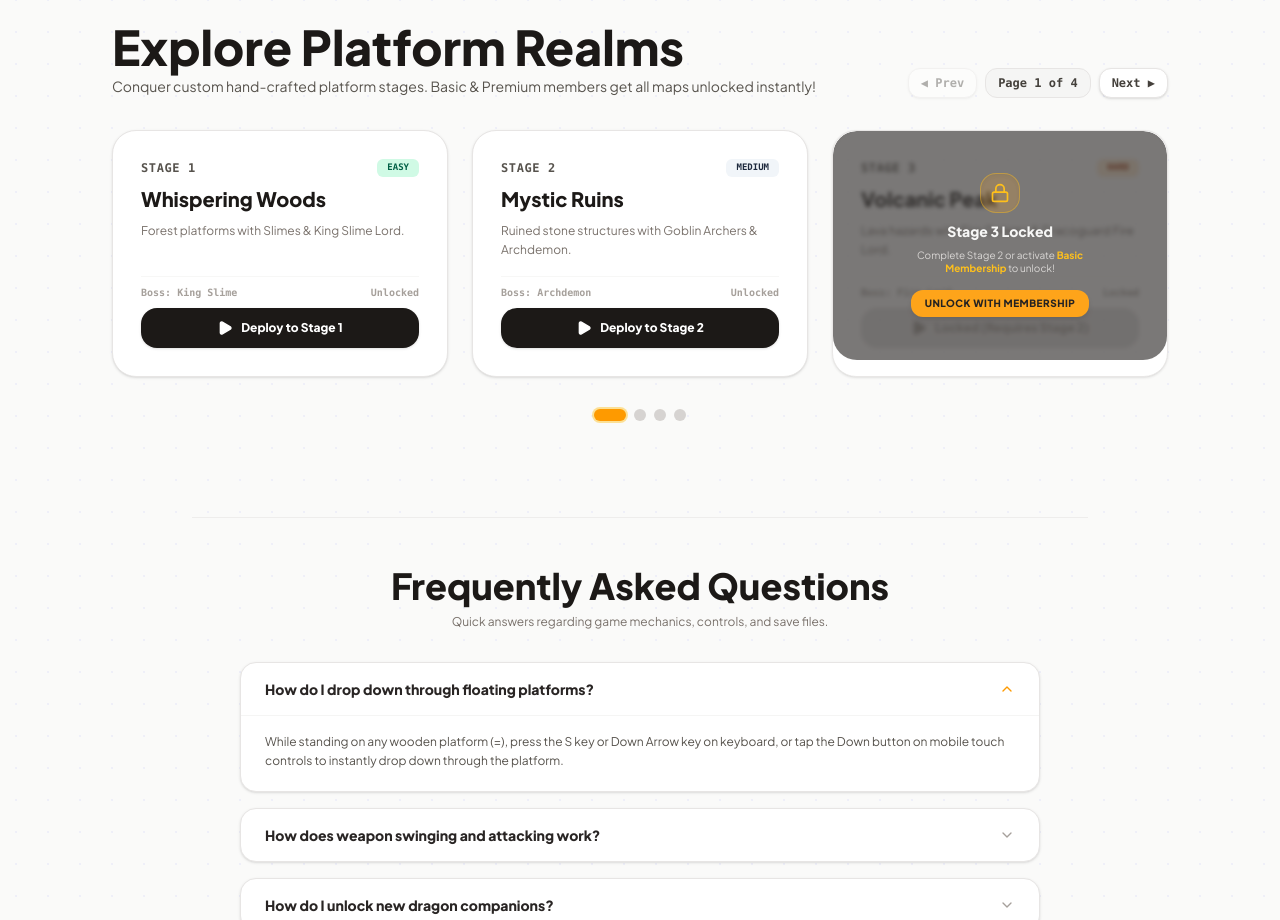
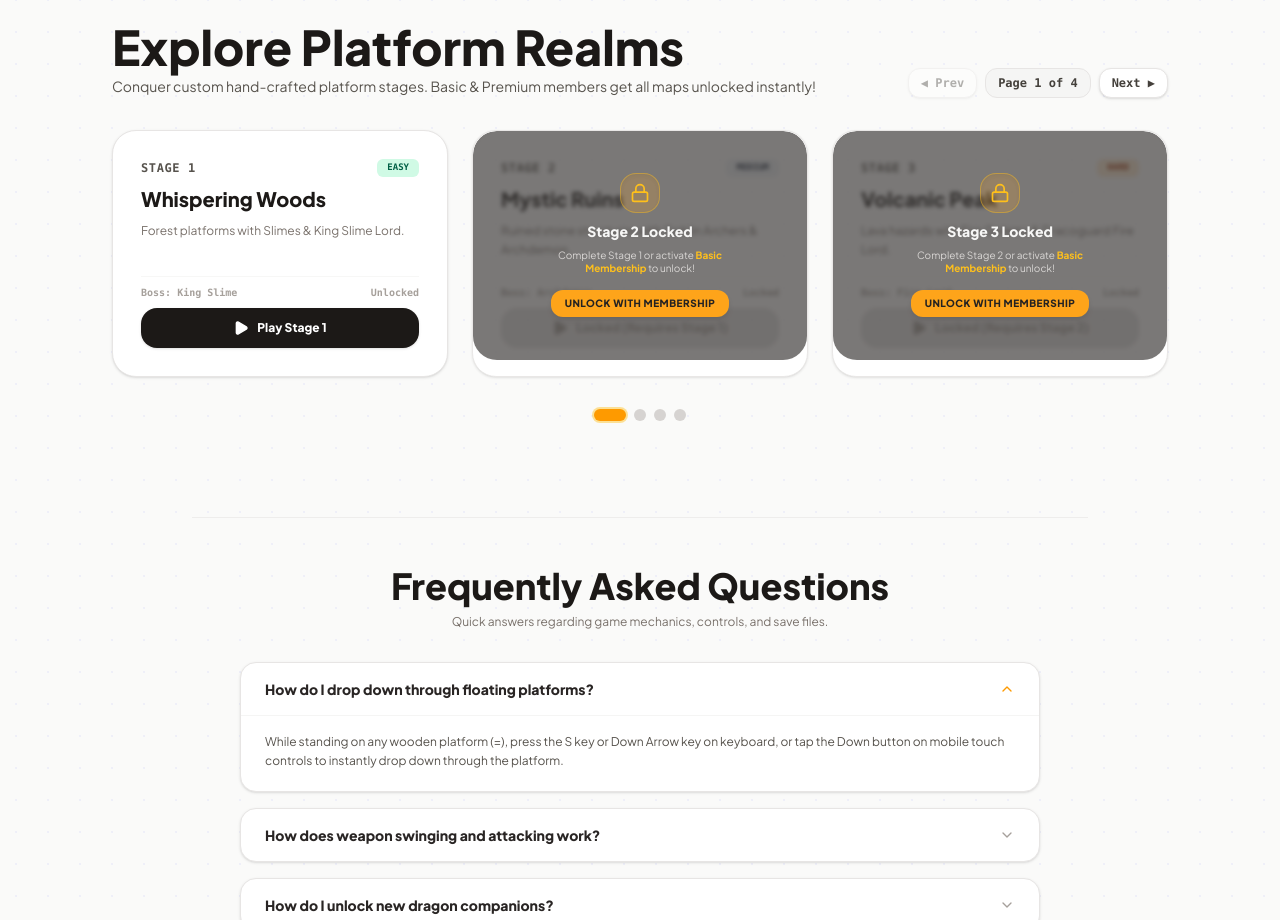
Before and after one commit to FilbertSevilen1/Dracomon, a Next.js app: page / in a window 1280 px wide. Shown: the part 3120-4040 px from the top of the page. Built offline with nearby package versions, Linux system fonts and the light colour scheme.

Commit message:
Update page.tsx

```diff
--- a/src/app/page.tsx
+++ b/src/app/page.tsx
@@ -106,7 +106,7 @@ export default function Home() {
       return true; // Basic and Premium membership tiers unlock all maps immediately!
     }
     if (stageNum === 1) return true; // Stage 1 unlocked by default for Free Tier
-    const completed = saveData.completedStages || [1];
+    const completed = saveData.completedStages || [];
     return completed.includes(stageNum) || completed.includes(stageNum - 1);
   };
 
@@ -1545,7 +1545,7 @@ export default function Home() {
                             }`}
                           >
                             <Play className="w-4 h-4 fill-current" />
-                            <span>{unlocked ? `Deploy to Stage ${stage.num}` : `Locked (Requires Stage ${stage.num - 1})`}</span>
+                            <span>{unlocked ? `Play Stage ${stage.num}` : `Locked (Requires Stage ${stage.num - 1})`}</span>
                           </button>
                         </div>
                       </div>
```
